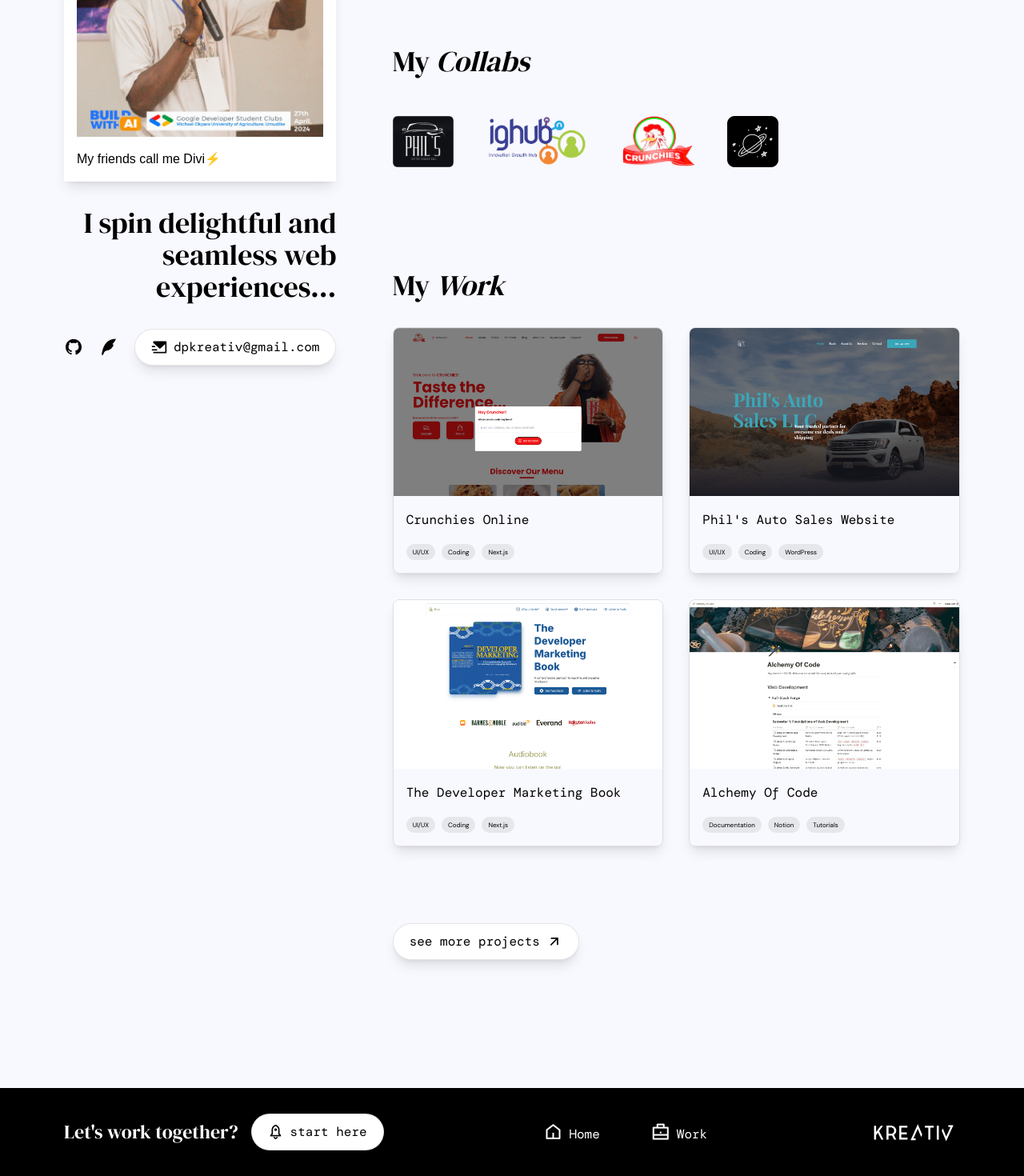
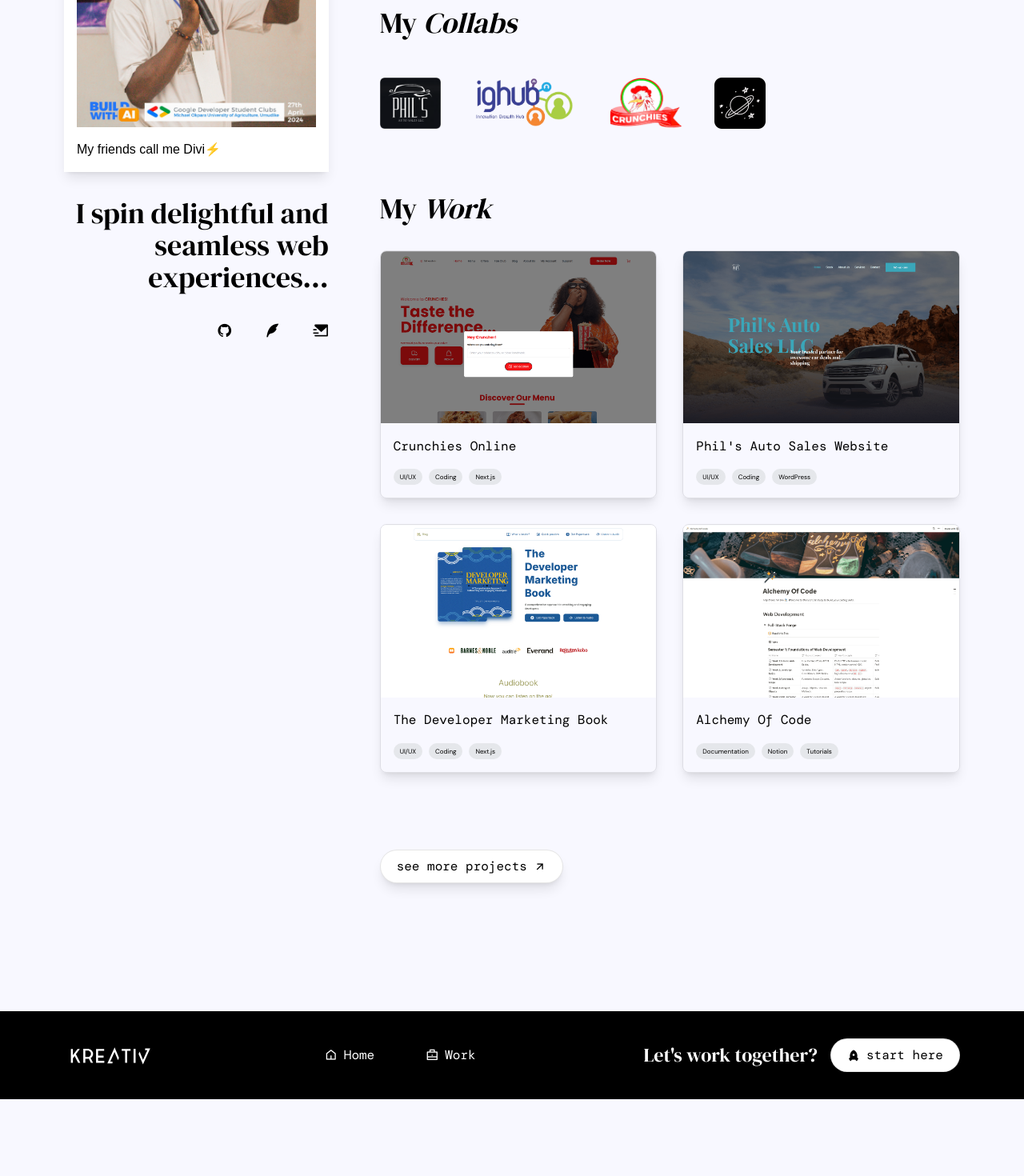
Before and after one commit to dpkreativ/dpkreativ, a Next.js app: page / in a window 1280 px wide. Shown: the part 367-1837 px from the top of the page at 80% size. After the commit the page ends 1741 px from the top, so only its background shows below. Built offline with nearby package versions, Linux system fonts and the light colour scheme; a web font is replaced by a local one.

Commit message:
refactor: update UI related to the form

```diff
--- a/src/app/page.tsx
+++ b/src/app/page.tsx
@@ -9,7 +9,7 @@
 
 export default function Home() {
   return (
-    <main className="flex-1 grid gap-20 md:grid-cols-3 max-w-6xl mx-auto mt-16">
+    <main className="flex-1 grid gap-8 md:grid-cols-3 max-w-6xl mx-auto mt-16">
       {/* Hero section */}
       <section className="p-4 grid gap-8 h-max md:sticky md:top-16">
         <h1 className="font-serif text-4xl">
@@ -30,7 +30,7 @@
         <Socials />
       </section>
 
-      <section className="md:col-span-2 grid gap-20">
+      <section className="md:col-span-2 grid gap-8">
         {/* About section */}
         <section className="p-4 grid gap-8">
           <h2 className="font-serif text-4xl">
--- a/src/app/work/[id]/page.tsx
+++ b/src/app/work/[id]/page.tsx
@@ -40,7 +40,7 @@
             <a href={project.url} target="_blank">
               <Button>
                 <span>Live link</span>
-                <i className="ri-external-link-line text-2xl"></i>
+                <i className="ri-external-link-line"></i>
               </Button>
             </a>
 
@@ -48,7 +48,7 @@
               <a href={project.github} target="_blank">
                 <Button>
                   <span>GitHub</span>
-                  <i className="ri-github-fill text-2xl"></i>
+                  <i className="ri-github-fill"></i>
                 </Button>
               </a>
             ) : null}
--- a/src/assets/icons.tsx
+++ b/src/assets/icons.tsx
@@ -20,7 +20,7 @@
 };
 
 export const ArrowIcon = () => {
-  return <i className="ri-arrow-right-up-line text-xl"></i>;
+  return <i className="ri-arrow-right-up-line"></i>;
 };
 
 export const BlogIcon = () => {
--- a/src/components/footer.tsx
+++ b/src/components/footer.tsx
@@ -6,29 +6,7 @@
 export default function Footer() {
   return (
     <footer className="p-4 mt-20 bg-black text-white w-full">
-      <div className="md:flex md:items-center md:justify-between grid justify-center gap-8 p-4 w-full max-w-6xl mx-auto">
-        <div className="grid md:flex gap-4 items-center">
-          <h2 className="font-serif text-2xl">Let&apos;s work together?</h2>
-
-          <Link href="/contact" className="w-max mx-auto">
-            <Button>
-              <i className="ri-rocket-2-line text-xl"></i>
-              <span>start here</span>
-            </Button>
-          </Link>
-        </div>
-
-        <div className="flex font-mono justify-center gap-8 md:gap-16">
-          <Link href="/" className="flex items-baseline gap-2">
-            <i className="ri-home-5-line text-2xl"></i>
-            <span>Home</span>
-          </Link>
-          <Link href="/work" className="flex items-baseline gap-2">
-            <i className="ri-briefcase-line text-2xl"></i>
-            <span>Work</span>
-          </Link>
-        </div>
-
+      <div className="md:flex md:items-center md:justify-between grid justify-center gap-12 p-4 w-full max-w-6xl mx-auto">
         <div className="w-max mx-auto md:mx-0">
           <Link
             href="/"
@@ -42,6 +20,28 @@
             />
           </Link>
         </div>
+
+        <div className="flex font-mono justify-center gap-8 md:gap-16">
+          <Link href="/" className="flex items-baseline gap-2">
+            <i className="ri-home-5-line"></i>
+            <span>Home</span>
+          </Link>
+          <Link href="/work" className="flex items-baseline gap-2">
+            <i className="ri-briefcase-line"></i>
+            <span>Work</span>
+          </Link>
+        </div>
+
+        <div className="grid md:flex gap-4 items-center">
+          <h2 className="font-serif text-2xl">Let&apos;s work together?</h2>
+
+          <Link href="/contact" className="w-max mx-auto">
+            <Button>
+              <i className="ri-rocket-fill"></i>
+              <span>start here</span>
+            </Button>
+          </Link>
+        </div>
       </div>
     </footer>
   );
--- a/src/components/form.tsx
+++ b/src/components/form.tsx
@@ -5,6 +5,7 @@
 import { motion } from "framer-motion"; // For animations
 import Button from "./button";
 import { sendEmail } from "@/utils/send-email";
+import Link from "next/link";
 
 // Enhanced form inputs type with optional fields and validation hints
 export type FormInputs = {
@@ -63,9 +64,9 @@
     <motion.div
       initial={{ opacity: 0, y: 20 }}
       animate={{ opacity: 1, y: 0 }}
-      className="text-center p-8 bg-gradient-to-r from-green-50 to-green-100 rounded-xl max-w-2xl mx-auto shadow-lg"
+      className="text-center grid gap-5 p-8 bg-gradient-to-r from-green-50 to-green-100 rounded-xl max-w-2xl"
     >
-      <h2 className="text-3xl font-bold text-green-800 mb-4">
+      <h2 className="text-3xl font-bold text-green-800">
         Thank You for Reaching Out!
       </h2>
       <p className="text-green-700 text-lg">
@@ -73,6 +74,12 @@
         submission and get back to you within 24-48 hours to discuss your needs
         in detail.
       </p>
+      <Link href="/" className=" mx-auto">
+        <Button>
+          <i className="ri-home-5-line text-green-800"></i>
+          <span className="text-green-800">Go To Home</span>
+        </Button>
+      </Link>
     </motion.div>
   );
 
@@ -359,7 +366,7 @@
             <Button
               type="submit"
               disabled={isSubmitting}
-              className={`${
+              className={`mx-auto md:mr-0 ${
                 isSubmitting ? "opacity-50 cursor-not-allowed" : ""
               }`}
             >
@@ -386,7 +393,10 @@
                   Submitting...
                 </span>
               ) : (
-                "Submit Project Details"
+                <>
+                  <i className="ri-send-plane-fill"></i>
+                  <span>Submit Project Details</span>
+                </>
               )}
             </Button>
           </div>
--- a/src/components/header.tsx
+++ b/src/components/header.tsx
@@ -38,7 +38,7 @@
       </div>
 
       {viewModal ? (
-        <nav className="p-5 flex flex-col gap-4 justify-between min-h-[calc(100vh-12rem)] h-full rounded-b-3xl bg-black text-white backdrop-blur-2xl">
+        <nav className="px-5 py-10 flex flex-col gap-10 justify-between min-h-[calc(100vh-12rem)] h-full rounded-b-3xl bg-black text-white backdrop-blur-2xl">
           <div className="grid md:grid-cols-2 lg:grid-cols-3 md:h-full gap-16 text-7xl text-right md:text-center font-serif">
             <Link onClick={() => setViewModal(!viewModal)} href="/">
               Home
@@ -51,7 +51,9 @@
             </Link>
           </div>
 
-          <Socials />
+          <div className="w-max ml-auto md:mx-auto px-5">
+            <Socials />
+          </div>
         </nav>
       ) : null}
     </header>
--- a/src/components/socials.tsx
+++ b/src/components/socials.tsx
@@ -2,9 +2,9 @@
 
 export default function Socials() {
   return (
-    <div className="flex gap-5 justify-end items-center">
+    <div className="flex gap-10 justify-end items-center">
       <a href="https://github.com/dpkreativ" target="_blank" rel="noreferrer">
-        <i className="ri-github-fill text-2xl"></i>
+        <i className="ri-github-fill text-xl"></i>
       </a>
 
       <a
@@ -12,14 +12,11 @@
         target="_blank"
         rel="noreferrer"
       >
-        <i className="ri-quill-pen-fill text-2xl"></i>
+        <i className="ri-quill-pen-fill text-xl"></i>
       </a>
 
       <a href="mailto:dpkreativ@gmail.com" rel="noreferrer" target="_blank">
-        <Button>
-          <i className="ri-mail-send-fill text-xl"></i>
-          <span>dpkreativ@gmail.com</span>
-        </Button>
+        <i className="ri-mail-send-fill text-xl"></i>
       </a>
     </div>
   );
```
